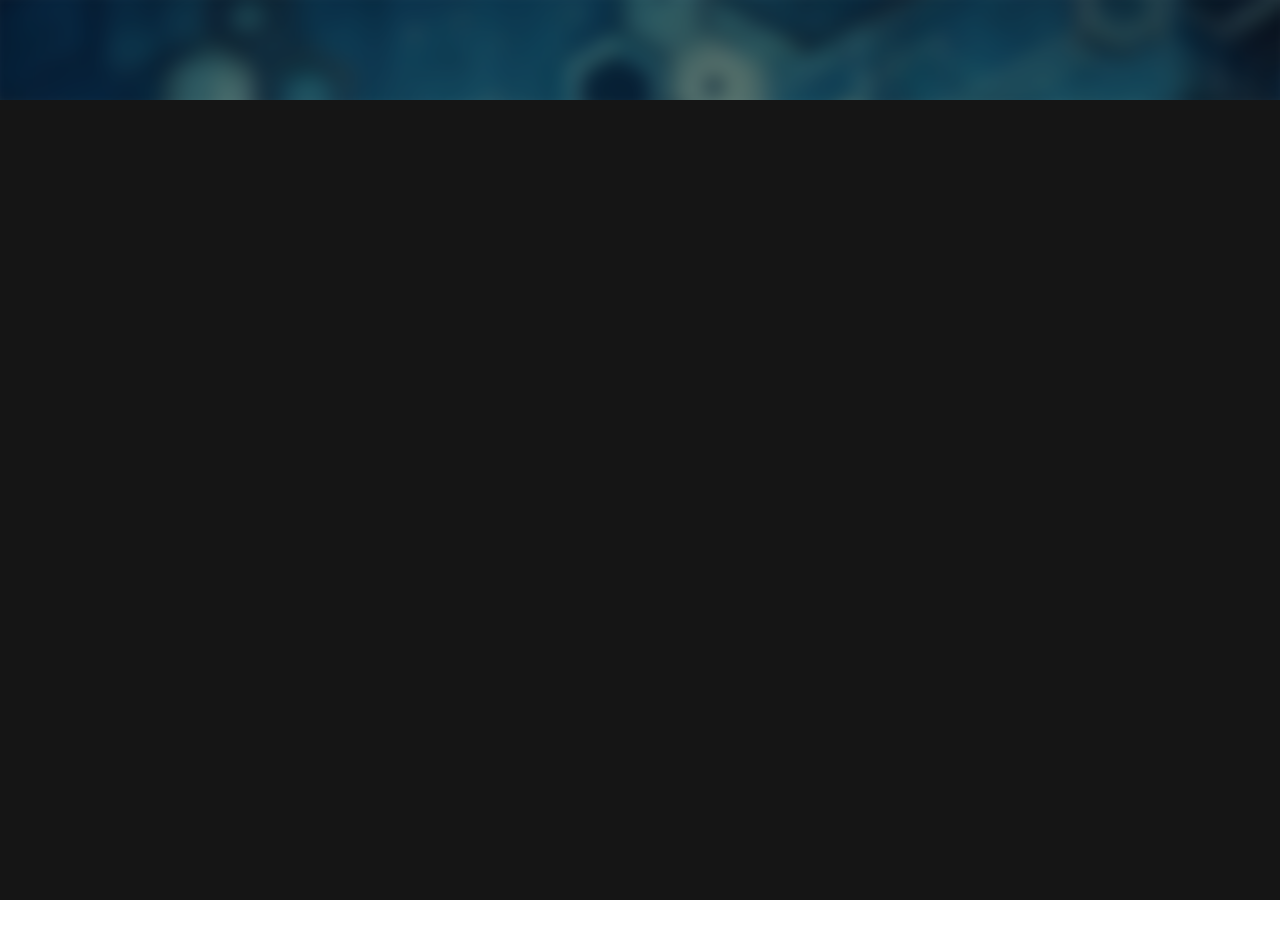
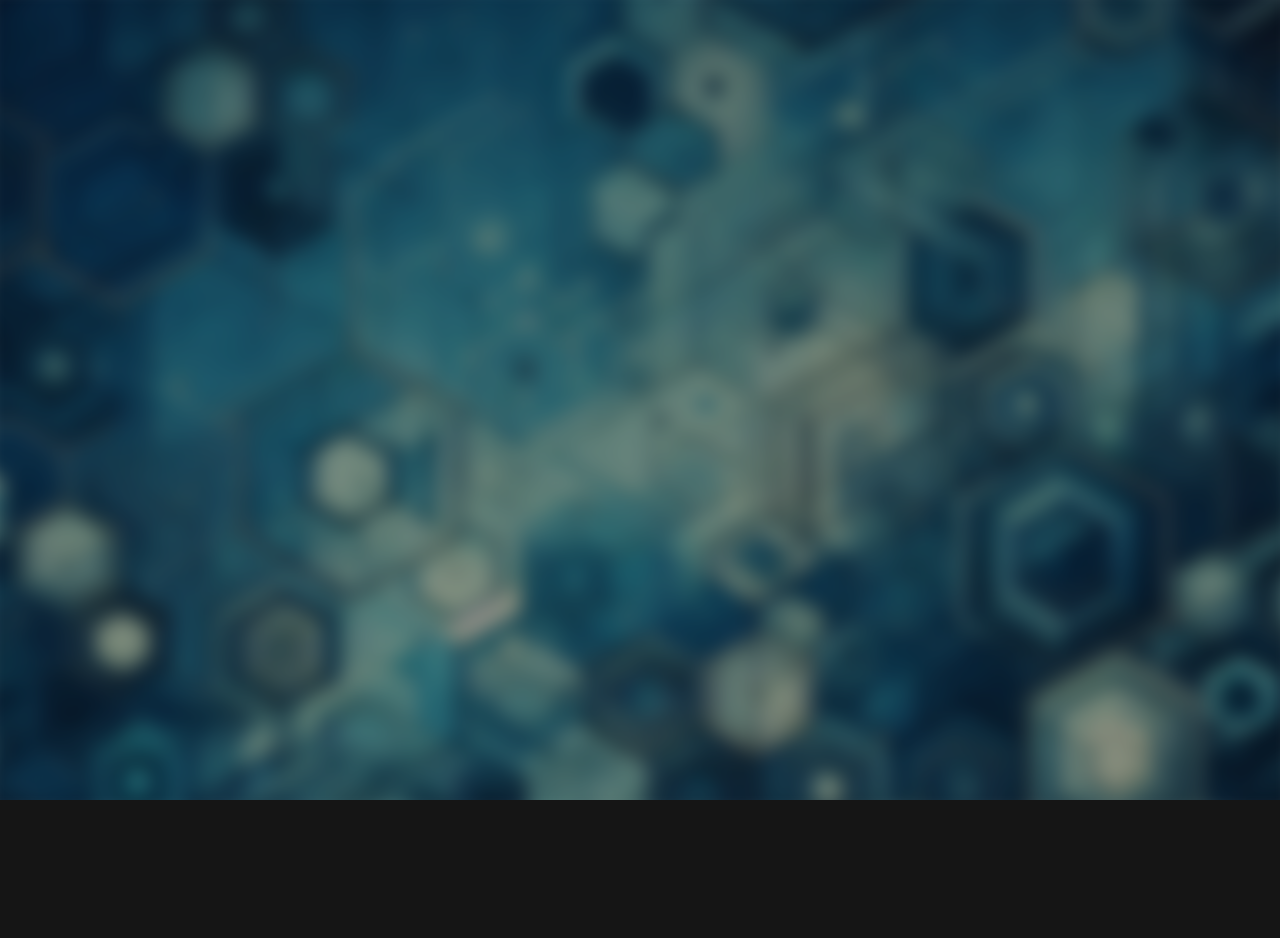
Before and after one commit to lucabenatti-math/lucabenatti-math.github.io, a website: page index.html in a window 1280 px wide. Before the commit the page ends 900 px from the top, so only its background shows below. Drawn offline with Linux system fonts and the light colour scheme.

Commit message:
Update style.css

```diff
--- a/style.css
+++ b/style.css
@@ -16,7 +16,7 @@ body{
 
 header{
     width: 100%;
-    height: 100px;
+    height: 100lvh;
     position: relative;
     overflow: hidden;
     display: flex;
```
